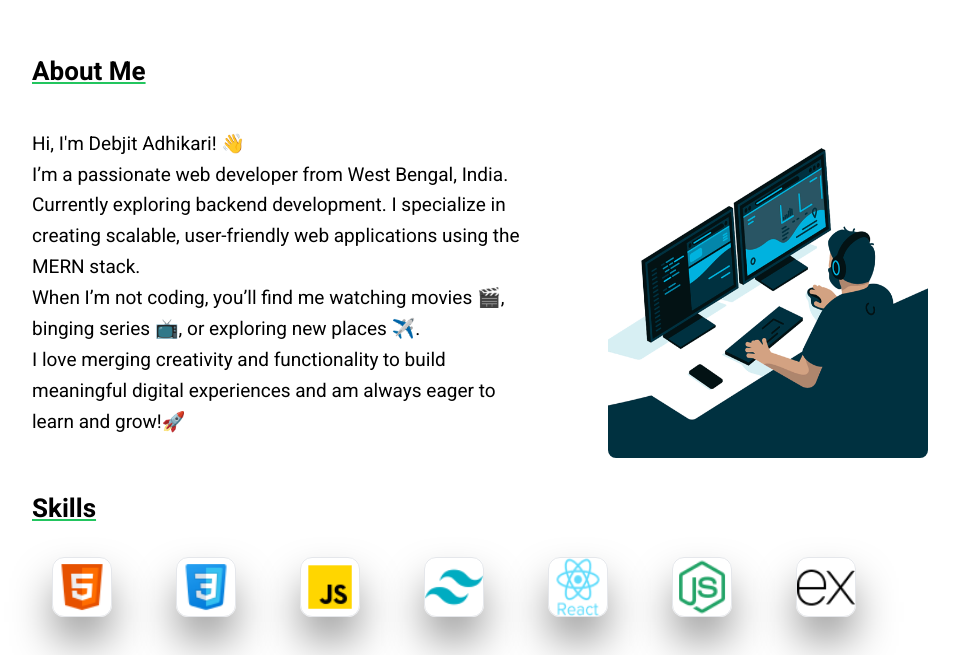
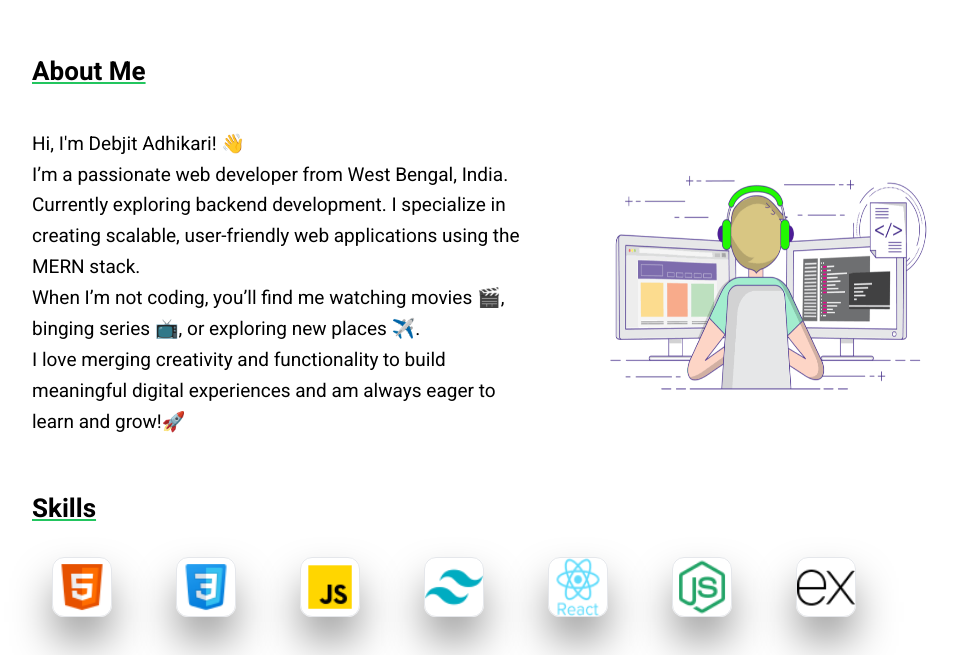
Before and after one commit to DebjitAdhikari/my-new-portfolio, a React (Vite) app: page / in a window 1280 px wide. Shown: the part 671-1326 px from the top of the page, without its empty margins (160-1119 px from the left). Built offline with nearby package versions, Linux system fonts and the light colour scheme.

Commit message:
Update AboutMe.jsx

```diff
--- a/src/sections/AboutMe.jsx
+++ b/src/sections/AboutMe.jsx
@@ -21,8 +21,8 @@ function AboutMe() {
                 </div>
 
                 {/* right */}
-                <div className="w-[220px]  rounded-lg   h-[260px] sm:min-w-[320px] sm:w-[290px] sm:min-h-[350px]">
-                    <img src="images/coding-gif.gif" className="w-full h-full rounded-lg"></img>
+                <div className="max-w-[250px]  rounded-lg   h-[200px] sm:min-w-[320px] sm:w-[290px] sm:min-h-[350px]">
+                    <img src="images/coding-white.gif" className="w-full h-full rounded-lg"></img>
                 </div>
             </div>
             {/* skills */}
```
